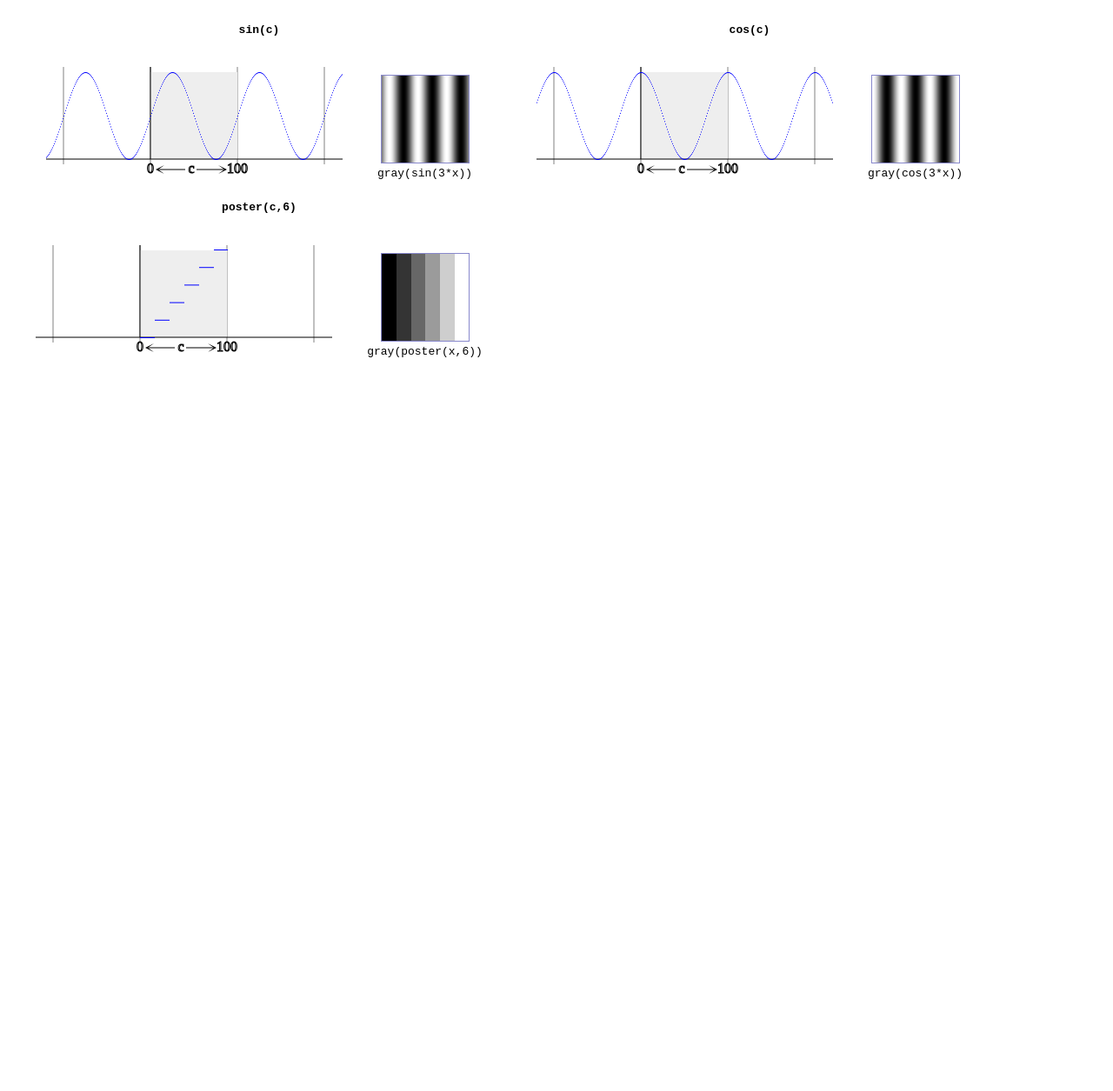
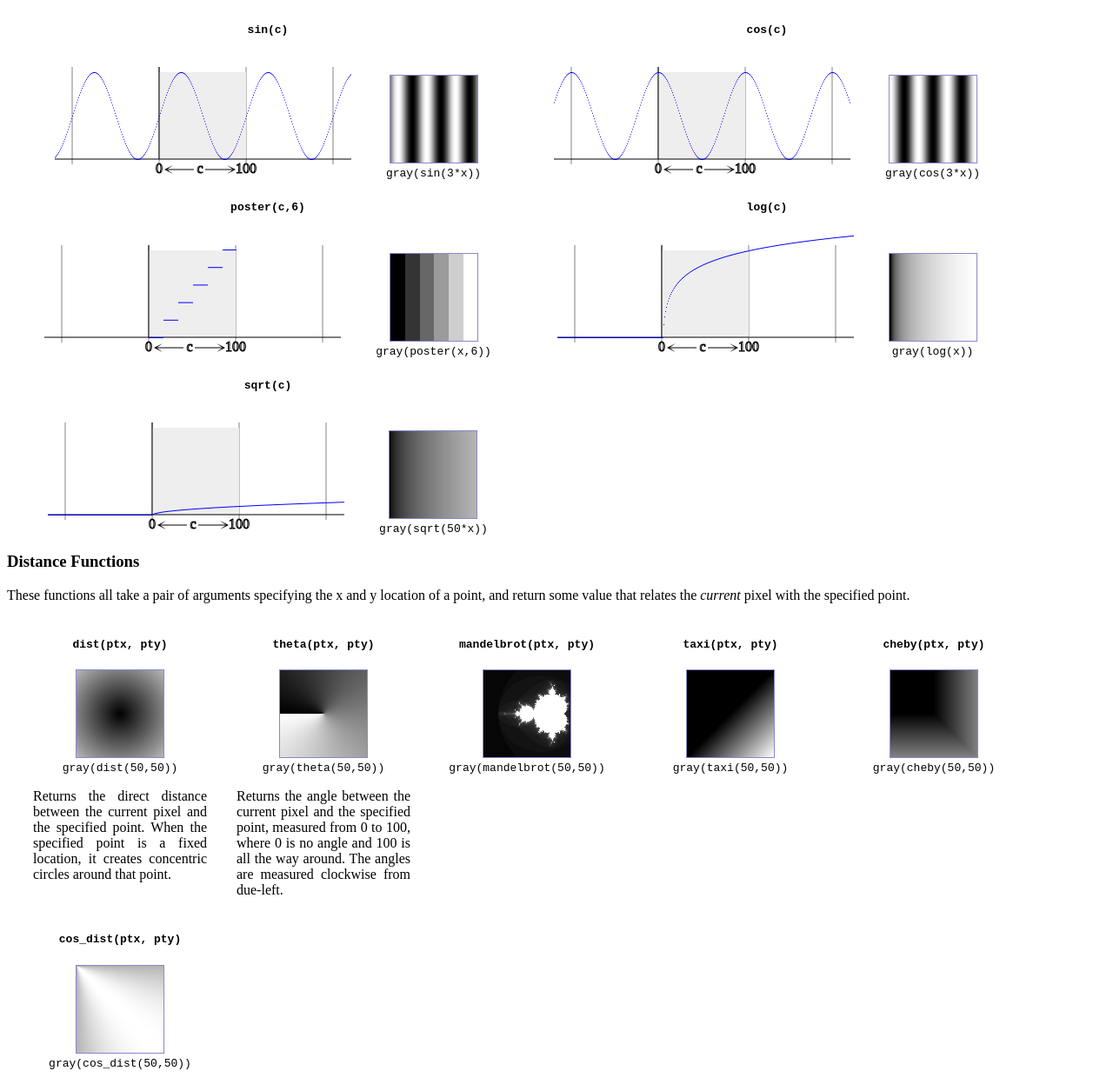
Before and after one commit to mearns/pixel-calc, a plain HTML site: page manual.html in a window 1280 px wide. Shown: the part 1274-2529 px from the top of the page at 87% size. Before the commit the page ends 1694 px from the top, so only its background shows below. Drawn offline with Linux system fonts and the light colour scheme.

Commit message:
Add mandelbrot, taxi, cheby, and cos_dist

```diff
--- a/draw-canvas.js
+++ b/draw-canvas.js
@@ -93,15 +93,59 @@ class CalcPixel {
         }
         return v;
     }
+    sqrt(v) {
+        v = v < 0 ? 0 : v;
+        return Math.sqrt(v);
+    }
+    log(v) {
+        v = v < 1 ? 1 : v;
+        return 100 * Math.log(v) / Math.log(100);
+    }
     dist(ptx, pty) {
         const dx = this._x - ptx;
         const dy = this._y - pty;
         return Math.sqrt(dx * dx + dy * dy);
     }
+    cheby(ptx, pty) {
+        const dx = this._x - ptx;
+        const dy = this._y - pty;
+        return Math.max(dx, dy);
+    }
+    taxi(ptx, pty) {
+        const dx = this._x - ptx;
+        const dy = this._y - pty;
+        return dx + dy;
+    }
+    cos_dist(ptx, pty) {
+        const theta1 = Math.atan2(pty, ptx);
+        const theta2 = Math.atan2(this._y, this._x);
+        const dtheta = theta2 - theta1;
+        return 100 * Math.cos(dtheta);
+    }
     theta(ptx, pty) {
         const dx = this._x - ptx;
         const dy = this._y - pty;
         return 50 + (50 * Math.atan2(dy, dx) / Math.PI);
+    }
+    mandelbrot(ptx, pty, ...zoom) {
+        const scale = 100 / 3.0;
+        const [zx, zy] = zoom.length === 0 ? [1, 1] : zoom.length === 1 ? [zoom[0], zoom[0]] : zoom;
+        const MAX_N = 40;
+        let za = 0;
+        let zb = 0;
+        let cx = ((this._x - ptx + 50) / scale / zx) - (2.5 / zx);
+        let cy = ((this._y - pty + 50) / scale / zy) - (1.5 / zy);
+        let n;
+        for (n = 0; n <= MAX_N; n++) {
+            const d = za * za + zb * zb;
+            if (d > 4) {
+                break;
+            }
+            const nextZ = [za * za - zb * zb + cx, 2 * za * zb + cy];
+            za = nextZ[0];
+            zb = nextZ[1];
+        }
+        return 100 * n / MAX_N;
     }
     sin(c) {
         return (Math.sin(c * Math.PI / 50) + 1) * 50;
--- a/manual.html
+++ b/manual.html
@@ -7,18 +7,38 @@
     <style type="text/css">
         #colorfuncs section[data-colorfunc] {
             display: inline-block;
-            margin-left: 20px;
+            margin-left: 30px;
             width: 200px;
             vertical-align: top;
             text-align: center;
         }
 
+        #colorfuncs section[data-colorfunc] article p {
+            text-align: left;
+        }
+
+        #distFuncs section[data-dist-func] {
+            display: inline-block;
+            margin-left: 30px;
+            width: 200px;
+            vertical-align: top;
+            text-align: center;
+        }
+
+        #distFuncs section[data-dist-func] article p {
+            text-align: justify;
+        }
+
         #oneDimMaps section[data-1dmap] {
             display: inline-block;
-            margin-left: 20px;
+            margin-left: 30px;
             width: 540px;
             vertical-align: top;
             text-align: center;
+        }
+
+        #oneDimMaps section[data-1dmap] article p {
+            text-align: justify;
         }
     </style>
 
@@ -27,8 +47,53 @@
         function onLoad() {
             loadColorFunctions();
             load1DMapFunctions();
+            loadDistFunctions();
         }
 
+        function loadDistFunctions() {
+            const functionSections = document.querySelectorAll('#distFuncs section[data-dist-func]');
+            functionSections.forEach((section) => {
+                const funcName = section.getAttribute("data-dist-func");
+                const funcArgs = JSON.parse(section.getAttribute("data-dist-func-args") ?? "[50, 50]");
+                const calc = new CalcPixel();
+                const func = () => calc[funcName](...funcArgs);
+                const contents = section.querySelectorAll("*")
+                while (section.firstChild !== null) {
+                    section.removeChild(section.firstChild);
+                }
+
+                const title = document.createElement("h4");
+                const codeSpan = document.createElement("code");
+                const argsString = funcArgs.map(a => JSON.stringify(a)).join(",")
+                codeSpan.appendChild(document.createTextNode(`${funcName}(ptx, pty)`));
+                title.appendChild(codeSpan);
+                section.appendChild(title);
+
+                const exampleContainer = document.createElement("div")
+                const exampleCanvas = document.createElement("canvas");
+                exampleCanvas.setAttribute("width", 100);
+                exampleCanvas.setAttribute("height", 100);
+                exampleCanvas.style.border = "1px solid #88c";
+                const code = `gray(${funcName}(${argsString}))`
+                drawCanvas(code, exampleCanvas, (e) => {
+                    throw e;
+                });
+                exampleContainer.appendChild(exampleCanvas);
+                const exampleLabel = document.createElement("div");
+                exampleLabel.style.fontFamily = "monospace";
+                exampleLabel.appendChild(document.createTextNode(code))
+                exampleContainer.appendChild(exampleLabel);
+                section.appendChild(exampleContainer);
+
+                const container = document.createElement("article");
+                contents.forEach(child => {
+                    container.appendChild(child);
+                })
+                section.appendChild(container);
+
+            });
+
+        }
         function load1DMapFunctions() {
             const functionSections = document.querySelectorAll('#oneDimMaps section[data-1dmap]');
             functionSections.forEach((section) => {
@@ -136,7 +201,6 @@
                 exampleCanvas.setAttribute("width", 100);
                 exampleCanvas.setAttribute("height", 100);
                 exampleCanvas.style.border = "1px solid #88c";
-                // exampleCanvas.style.marginBottom = `${padding}px`;
                 const multiplier = section.getAttribute("data-1dmap-multiplier") ?? "1";
                 const firstArg = multiplier === "1" ? "x" : `${multiplier}*x`;
                 const exampleArgsString = [firstArg, ...(funcArgs.map((a) => JSON.stringify(a)).join(", "))];
@@ -176,7 +240,6 @@
                 codeSpan.appendChild(document.createTextNode(`${funcName}(c)`));
                 title.appendChild(codeSpan);
                 section.appendChild(title);
-
 
                 const canvas = document.createElement("canvas");
                 canvas.setAttribute("width", 100);
@@ -263,7 +326,7 @@
                 these functions take you from one place on that gradient to another place on the gradient.
             </p>
             <p>
-                These functions are also <em>cyclic</em>, meaning they repeat over and over.
+                Some, but not all, of these functions are also <em>cyclic</em>, meaning they repeat over and over.
             </p>
 
             <section id="oneDimMaps">
@@ -290,6 +353,53 @@
 
                 <section data-1dmap="poster" data-1dmap-args="[6]">
                 </section>
+
+                <section data-1dmap="log">
+                </section>
+
+                <section data-1dmap="sqrt" data-1dmap-multiplier="50">
+                </section>
+            </section>
+        </section>
+
+        <section>
+            <h3>Distance Functions</h3>
+            <p>
+                These functions all take a pair of arguments specifying the x and y location of a point,
+                and return some value that relates the <em>current</em> pixel with the specified point.
+            </p>
+
+            <section id="distFuncs">
+                <section data-dist-func="dist">
+                    <p>
+                        Returns the direct distance between the current pixel and the specified
+                        point. When the specified point is a fixed location, it creates concentric
+                        circles around that point.
+                    </p>
+                </section>
+                <section data-dist-func="theta">
+                    <p>
+                        Returns the angle between the current pixel and the specified point, measured
+                        from 0 to 100, where 0 is no angle and 100 is all the way around. The angles
+                        are measured clockwise from due-left.
+                    </p>
+                </section>
+                <section data-dist-func="mandelbrot">
+                    <p>
+                    </p>
+                </section>
+                <section data-dist-func="taxi">
+                    <p>
+                    </p>
+                </section>
+                <section data-dist-func="cheby">
+                    <p>
+                    </p>
+                </section>
+                <section data-dist-func="cos_dist">
+                    <p>
+                    </p>
+                </section>
             </section>
         </section>
     </section>
```
